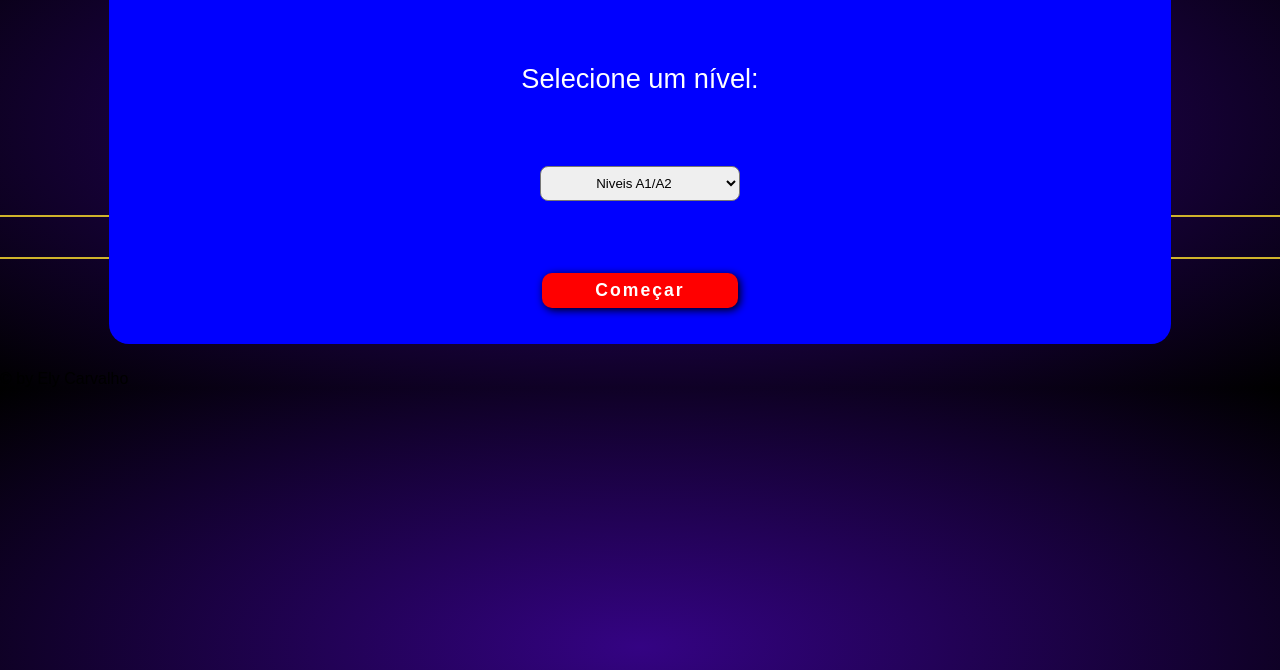
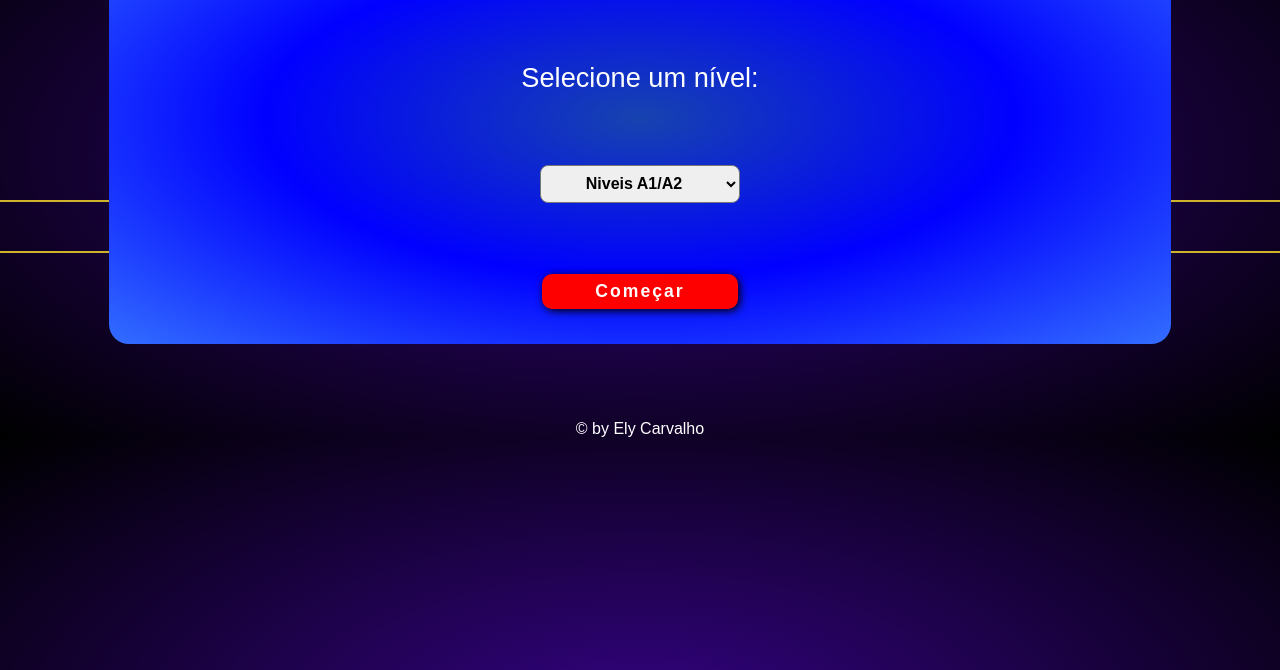
Before and after one commit to elycarvalho/english-test, a plain HTML site: page index.html in a window 1280 px wide. Shown: the part 130-800 px from the top of the page. Drawn offline with Linux system fonts and the light colour scheme.

Commit message:
Add files via upload

```diff
--- a/style.css
+++ b/style.css
@@ -28,7 +28,7 @@ main{
 	justify-content: space-around;
 	flex-direction: column;
 	align-items: center;
-	background-color: blue;
+	background-image: radial-gradient(#1743af,blue, #336eff);
 	border-radius: 20px;
 	z-index: 1;
 	border-top-color: #D6400C;
@@ -44,9 +44,11 @@ main{
 
 .categorias{
     width: 200px;
-    height: 35px;
+    height: 38px;
     text-align: center;
     border-radius: 8px;
+    font-weight: bold;
+    font-size: 1rem;
 }
 
 .nome-jogador{
@@ -135,9 +137,10 @@ main{
 .container-opcoes{
 	display: flex;
     flex-wrap: wrap;
-    justify-content: center;
-	width: 80%;
-	height: 82px;
+    justify-content: space-between;
+	width: 81%;
+	height: 110px;
+
 }
 
 .upper-line{
@@ -152,14 +155,14 @@ main{
 	width: 100%;
 	position: relative;
 	z-index: -1;
-	bottom: 13%;
+	bottom: 15%;
 	border: 1px solid #CFB32B;
 }
 
 .opcoes{
 	cursor: pointer;
 	padding-top: 8px;
-	width: 50%;
+	width: 49%;
 	height: 48px;
 	text-align: center;
 	color: #fff;
@@ -217,6 +220,12 @@ main{
 	font-weight: bold;
 }
 
+footer {
+	margin-top: 50px;
+	text-align: center;
+	color: #fff;
+}
+
 @media(max-width: 756px){
 	.tela-inicial, .tela-final{
 		margin-top: 10px;
```
